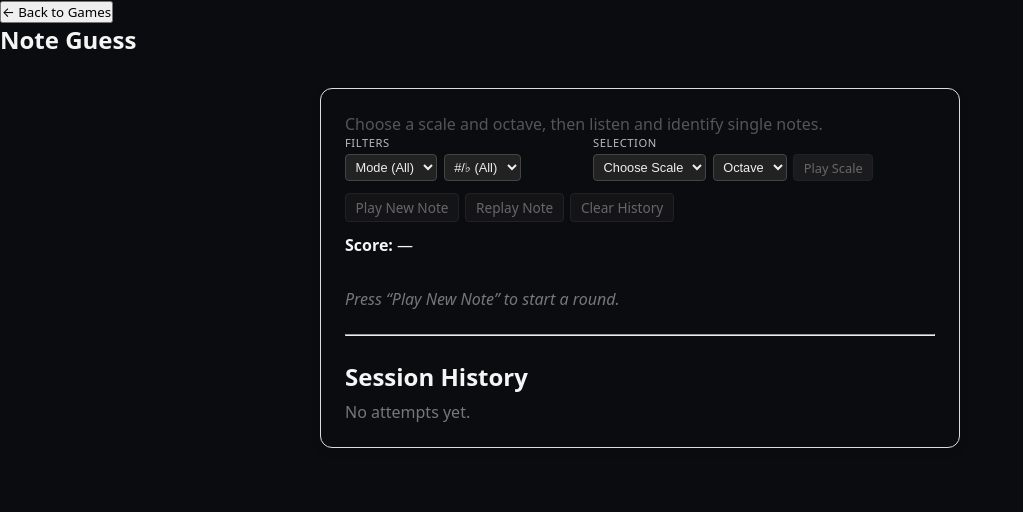
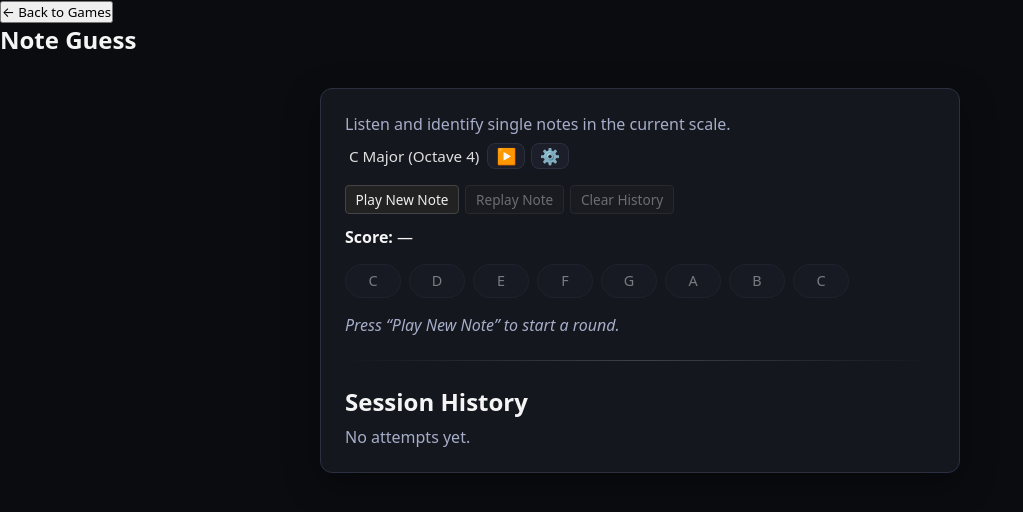
Before and after one commit to katiescott27/ear-training, a React (Vite) app: page / in a window 1280 px wide. Both pictures are taken after a click on the button "Note Guess". Shown: the top 512 px of the page, without its empty margins (0-1023 px from the left). Built offline with nearby package versions, Linux system fonts and the light colour scheme.

Commit message:
Refactors app into multiple game screens and separate scale choice screen

```diff
--- a/src/App.tsx
+++ b/src/App.tsx
@@ -1,21 +1,30 @@
 // src/App.tsx
+
 import React from 'react';
 import { useAppSelector } from './store/hooks';
 
 import GameMenu from './components/GameMenu';
 import GameScreen from './components/GameScreen';
+import ScaleSelectorScreen from './components/ScaleSelectorScreen';
 
 import './global.css';
 
 const App: React.FC = () => {
-  const activeGameId = useAppSelector((state) => state.ui.activeGameId);
+  const { activeGameId, isSelectingScale } = useAppSelector(
+    (state) => state.ui,
+  );
 
+  // No game selected yet: show game menu
   if (!activeGameId) {
-    // Screen 1: game selection menu
     return <GameMenu />;
   }
 
-  // Screen 2: specific game
+  // Game selected + user is changing scale: show full ScaleSelector screen
+  if (isSelectingScale) {
+    return <ScaleSelectorScreen />;
+  }
+
+  // Game selected, normal mode: show game screen with trainer
   return <GameScreen gameId={activeGameId} />;
 };
 
--- /dev/null
+++ b/src/components/CurrentScaleBar.module.css
@@ -0,0 +1,43 @@
+/* src/components/CurrentScaleBar.module.css */
+
+.row {
+  display: flex;
+  align-items: center;
+  gap: 0.5rem;
+  margin: 0.5rem 0 1rem;
+  padding: 0 0.25rem;
+}
+
+.text {
+  font-size: 0.95rem;
+  font-weight: 500;
+  color: var(--text-main, #f5f5f5);
+  opacity: 0.9;
+}
+
+.buttonGroup {
+  display: flex;
+  align-items: center;
+  gap: 0.35rem;
+}
+
+.iconButton {
+  padding: 0.25rem 0.5rem;
+  font-size: 1rem; /* makes icons clear */
+  border-radius: 8px;
+  border: 1px solid var(--border-subtle, #2b3040);
+  background-color: var(--bg-elevated-soft, #181a24);
+  color: var(--text-main, #f5f5f5);
+  cursor: pointer;
+  line-height: 1;
+}
+
+.iconButton:hover {
+  background-color: var(--accent-soft, rgba(77,163,255,0.15));
+}
+
+@media (max-width: 480px) {
+  .row {
+    flex-wrap: wrap;
+  }
+}
--- /dev/null
+++ b/src/components/CurrentScaleBar.tsx
@@ -0,0 +1,67 @@
+// src/components/CurrentScaleBar.tsx
+
+import React, { useMemo } from 'react';
+
+import {
+  buildScaleAtOctave,
+  type ScaleDef,
+} from '../audio/notes';
+
+import { playScaleSequence } from '../audio/playNote';
+import { useAppSelector, useAppDispatch } from '../store/hooks';
+import { openScaleSelector } from '../store/uiSlice';
+
+import styles from './CurrentScaleBar.module.css';
+
+const CurrentScaleBar: React.FC = () => {
+  const dispatch = useAppDispatch();
+
+  const { selectedScaleId, selectedOctave } = useAppSelector(
+    (state) => state.core
+  );
+
+  const activeScale: ScaleDef | null = useMemo(() => {
+    if (!selectedScaleId || selectedOctave == null) return null;
+    return buildScaleAtOctave(selectedScaleId, selectedOctave);
+  }, [selectedScaleId, selectedOctave]);
+
+  const label =
+    activeScale?.label ??
+    activeScale?.id ??
+    "C Major";
+
+  const handlePlayScale = () => {
+    if (!activeScale) return;
+    void playScaleSequence(activeScale.notes);
+  };
+
+  return (
+    <div className={styles.row}>
+      <span className={styles.text}>
+        {label} (Octave {selectedOctave})
+      </span>
+
+      <div className={styles.buttonGroup}>
+        <button
+          type="button"
+          className={styles.iconButton}
+          onClick={handlePlayScale}
+          aria-label="Play scale"
+        >
+          ▶️
+        </button>
+
+        <button
+          type="button"
+          className={styles.iconButton}
+          onClick={() => dispatch(openScaleSelector())}
+          aria-label="Change scale"
+        >
+          ⚙️
+        </button>
+      </div>
+    </div>
+  );
+};
+
+export default CurrentScaleBar;
--- a/src/components/IntervalTrainer.tsx
+++ b/src/components/IntervalTrainer.tsx
@@ -17,14 +17,13 @@ import {
   clearHistory,
 } from '../store/intervalSlice';
 
-import styles from './TrainerCommon.module.css';
+import styles from './TrainerCommon.module.css'; // shared trainer styles
 
-import ScaleSelector from './ScaleSelector';
+import CurrentScaleBar from './CurrentScaleBar';
 import SessionHistory from './SessionHistory';
 import ResultMessage from './ResultMessage';
 import IntervalGuessButtons from './IntervalGuessButtons';
 
-// Map "steps apart in the scale" -> interval label
 const INTERVAL_LABELS: Record<number, string> = {
   0: 'unison',
   1: '2nd',
@@ -35,11 +34,6 @@ const INTERVAL_LABELS: Record<number, string> = {
   6: '7th',
   7: 'octave',
 };
-
-function getRandomNote(notes: NoteDef[]): NoteDef {
-  const idx = Math.floor(Math.random() * notes.length);
-  return notes[idx];
-}
 
 const IntervalTrainer: React.FC = () => {
   const dispatch = useAppDispatch();
@@ -56,7 +50,6 @@ const IntervalTrainer: React.FC = () => {
     history,
   } = useAppSelector((state) => state.interval);
 
-  // Build the concrete scale from the selected id + octave
   const activeScale: ScaleDef | null = useMemo(() => {
     if (!selectedScaleId || selectedOctave == null) return null;
     return buildScaleAtOctave(selectedScaleId, selectedOctave);
@@ -69,19 +62,15 @@ const IntervalTrainer: React.FC = () => {
     firstNoteName !== null && secondNoteName !== null;
 
   const handlePlayInterval = () => {
-    if (!notes.length) return;
+    if (notes.length < 2) return;
 
-    const first = getRandomNote(notes);
-    let second = getRandomNote(notes);
+    // Always start from the lower root note of the scale
+    const first = notes[0];
 
-    // Optionally avoid unison if multiple notes exist
-    if (notes.length > 1) {
-      let safety = 0;
-      while (second.name === first.name && safety < 10) {
-        second = getRandomNote(notes);
-        safety += 1;
-      }
-    }
+    // Always go UP to another note in the scale (no unison)
+    const secondIndex =
+      1 + Math.floor(Math.random() * (notes.length - 1));
+    const second = notes[secondIndex];
 
     dispatch(
       startNewRound({
@@ -110,6 +99,7 @@ const IntervalTrainer: React.FC = () => {
     const i2 = notes.findIndex((n) => n.name === secondNoteName);
     if (i1 === -1 || i2 === -1) return;
 
+    // We always go up, but abs is fine/safe.
     const steps = Math.abs(i2 - i1);
     const correctLabel =
       INTERVAL_LABELS[steps] ?? `${steps} steps`;
@@ -117,7 +107,8 @@ const IntervalTrainer: React.FC = () => {
     const isCorrect = guessLabel === correctLabel;
     const ts = Date.now();
 
-    const playedDisplay = `${firstNoteName} → ${secondNoteName}`;
+    // Include the interval distance in the displayed "played" field
+    const playedDisplay = `${firstNoteName} → ${secondNoteName} (${correctLabel})`;
 
     dispatch(
       recordAttempt({
@@ -130,12 +121,6 @@ const IntervalTrainer: React.FC = () => {
 
     dispatch(clearIntervalNotes());
   };
-
-  const handlePlayScale = () => {
-    if (!activeScale) return;
-    void playScaleSequence(activeScale.notes);
-  };
-
 
   const handleClearIntervalHistory = () => {
     dispatch(clearHistory());
@@ -159,15 +144,12 @@ const IntervalTrainer: React.FC = () => {
 
   return (
     <div className={styles.container}>
-      {/* GameScreen already shows the title; you can keep this small or remove it */}
       <p className={styles.subtitle}>
-        Choose a scale and octave, then play and identify intervals.
+        Listen to two notes and identify the interval in the current scale.
       </p>
 
-      {/* Scale + octave selection (Play Scale button lives inside ScaleSelector now) */}
-      <ScaleSelector onPlayScale={handlePlayScale} />
+      <CurrentScaleBar />
 
-      {/* Interval game controls */}
       <div className={styles.controlsRow}>
         <button
           type="button"
@@ -204,9 +186,7 @@ const IntervalTrainer: React.FC = () => {
         onGuess={handleGuessInterval}
       />
 
-      {lastResult && (
-        <ResultMessage lastResult={lastResult} />
-      )}
+      {lastResult && <ResultMessage lastResult={lastResult} />}
 
       {!intervalActive && !lastResult && (
         <p className={styles.hintMessage}>
--- a/src/components/NoteTrainer.tsx
+++ b/src/components/NoteTrainer.tsx
@@ -8,10 +8,7 @@ import {
   type ScaleDef,
 } from '../audio/notes';
 
-import {
-  playFrequency,
-  playScaleSequence,
-} from '../audio/playNote';
+import { playFrequency } from '../audio/playNote';
 
 import { useAppDispatch, useAppSelector } from '../store/hooks';
 import {
@@ -23,7 +20,7 @@ import {
 
 import styles from './TrainerCommon.module.css';
 
-import ScaleSelector from './ScaleSelector';
+import CurrentScaleBar from './CurrentScaleBar';
 import ControlsRow from './ControlsRow';
 import GuessButtons from './GuessButtons';
 import ResultMessage from './ResultMessage';
@@ -48,7 +45,6 @@ const NoteTrainer: React.FC = () => {
     history,
   } = useAppSelector((state) => state.noteGuess);
 
-  // Build the concrete scale from the selected id + octave
   const activeScale: ScaleDef | null = useMemo(() => {
     if (!selectedScaleId || selectedOctave == null) return null;
     return buildScaleAtOctave(selectedScaleId, selectedOctave);
@@ -57,16 +53,8 @@ const NoteTrainer: React.FC = () => {
   const notes: NoteDef[] = activeScale?.notes ?? [];
   const canPlayNote = !!activeScale;
 
-  // === Play scale (delegated to ScaleSelector button) ===
-  const handlePlayScale = () => {
-    if (!activeScale) return;
-    void playScaleSequence(activeScale.notes);
-  };
-
-  // === NOTE GAME ===
-
   const handlePlayNewNote = () => {
-    if (!notes.length) return; // no scale/octave chosen yet
+    if (!notes.length) return;
     const note = getRandomNote(notes);
     dispatch(startNewRound({ noteName: note.name }));
     void playFrequency(note.freq);
@@ -119,13 +107,11 @@ const NoteTrainer: React.FC = () => {
 
   return (
     <div className={styles.container}>
-      {/* GameScreen shows the big title; this can be a softer subtitle */}
       <p className={styles.subtitle}>
-        Choose a scale and octave, then listen and identify single notes.
+        Listen and identify single notes in the current scale.
       </p>
 
-      {/* Scale + octave + Play Scale (button lives inside ScaleSelector) */}
-      <ScaleSelector onPlayScale={handlePlayScale} />
+      <CurrentScaleBar />
 
       <ControlsRow
         onPlayNewNote={handlePlayNewNote}
--- /dev/null
+++ b/src/components/ScaleSelectorScreen.tsx
@@ -0,0 +1,54 @@
+// src/components/ScaleSelectorScreen.tsx
+
+import React, { useMemo } from 'react';
+
+import {
+  buildScaleAtOctave,
+  type ScaleDef,
+} from '../audio/notes';
+import { playScaleSequence } from '../audio/playNote';
+
+import { useAppDispatch, useAppSelector } from '../store/hooks';
+import { closeScaleSelector } from '../store/uiSlice';
+
+import styles from './GameScreen.module.css';
+import ScaleSelector from './ScaleSelector';
+
+const ScaleSelectorScreen: React.FC = () => {
+  const dispatch = useAppDispatch();
+
+  const { selectedScaleId, selectedOctave } = useAppSelector(
+    (state) => state.core,
+  );
+
+  const activeScale: ScaleDef | null = useMemo(() => {
+    if (!selectedScaleId || selectedOctave == null) return null;
+    return buildScaleAtOctave(selectedScaleId, selectedOctave);
+  }, [selectedScaleId, selectedOctave]);
+
+  const handlePlayScale = () => {
+    if (!activeScale) return;
+    void playScaleSequence(activeScale.notes);
+  };
+
+  return (
+    <div className={styles.screenRoot}>
+      <header className={styles.header}>
+        <button
+          type="button"
+          className={styles.backButton}
+          onClick={() => dispatch(closeScaleSelector())}
+        >
+          ← Back to game
+        </button>
+        <h2 className={styles.title}>Choose scale &amp; octave</h2>
+      </header>
+
+      <main className={styles.content}>
+        <ScaleSelector onPlayScale={handlePlayScale} />
+      </main>
+    </div>
+  );
+};
+
+export default ScaleSelectorScreen;
--- a/src/components/TrainerCommon.module.css
+++ b/src/components/TrainerCommon.module.css
@@ -4,8 +4,9 @@
   margin: 2rem auto;
   padding: 1.5rem;
   border-radius: 12px;
-  border: 1px solid #ddd;
-  box-shadow: 0 4px 12px rgba(0, 0, 0, 0.06);
+  border: 1px solid var(--border-subtle, #2b3040);
+  background-color: var(--bg-elevated, #141620);
+  box-shadow: 0 12px 35px rgba(0, 0, 0, 0.35);
   font-family: system-ui, -apple-system, BlinkMacSystemFont, sans-serif;
 }
 
@@ -15,57 +16,7 @@
 
 .subtitle {
   margin-top: 0;
-  color: #555;
-}
-
-/* Scale selector row */
-.scaleRow {
-  margin-top: 0.5rem;
-  margin-bottom: 1rem;
-  display: flex;
-  align-items: center;
-  gap: 0.5rem;
-  flex-wrap: wrap;
-}
-
-.scaleLabel {
-  display: inline-block;
-}
-
-.scaleControls {
-  display: flex;
-  align-items: stretch;
-  gap: 0.5rem;
-}
-
-.scaleSelect,
-.scaleReplayButton {
-  height: 100%;
-  padding: 0 0.75rem;
-  box-sizing: border-box;
-  font-size: 1rem;
-}
-
-.scaleSelect {
-  cursor: pointer;
-}
-
-.scaleReplayButton {
-  cursor: pointer;
-}
-
-.scaleHint {
-  font-size: 0.85rem;
-  color: #777;
-}
-
-/* Controls row */
-.controlsRow {
-  margin-bottom: 1rem;
-}
-
-.controlsRow button {
-  margin-right: 0.5rem;
+  color: var(--text-muted, #a6adc8);
 }
 
 /* Score */
@@ -81,30 +32,69 @@
   margin-bottom: 1rem;
 }
 
+/* This is the key bit: make the buttons look good */
+.guessButtonsRow button {
+  padding: 0.4rem 0.8rem;
+  min-width: 3.5rem;
+  border-radius: 999px;
+  border: 1px solid var(--border-subtle, #2b3040);
+  background-color: var(--bg-elevated-soft, #181a24);
+  color: var(--text-main, #f5f5f5);
+  font-size: 0.9rem;
+  cursor: pointer;
+  transition: background-color 0.12s ease, transform 0.08s ease,
+    box-shadow 0.12s ease, border-color 0.12s ease;
+}
+
+.guessButtonsRow button:hover:not(:disabled) {
+  background-color: var(--accent-soft, rgba(77, 163, 255, 0.15));
+  border-color: var(--accent, #4da3ff);
+  box-shadow: 0 0 0 1px rgba(77, 163, 255, 0.3);
+  transform: translateY(-1px);
+}
+
+.guessButtonsRow button:active:not(:disabled) {
+  transform: translateY(0);
+  box-shadow: none;
+}
+
+.guessButtonsRow button:disabled {
+  opacity: 0.45;
+  cursor: not-allowed;
+}
+
 /* Result text */
 .resultMessage {
   margin-bottom: 1rem;
 }
 
 .resultCorrect {
-  color: green;
+  color: var(--success, #4cd964);
   margin: 0;
 }
 
 .resultIncorrect {
-  color: red;
+  color: var(--danger, #ff4d6a);
   margin: 0;
 }
 
 .hintMessage {
   margin-top: 1rem;
   font-style: italic;
-  color: #777;
+  color: var(--text-muted, #a6adc8);
 }
 
 /* Divider */
 .divider {
   margin: 1.5rem 0;
+  border: none;
+  height: 1px;
+  background: linear-gradient(
+    to right,
+    transparent,
+    rgba(255, 255, 255, 0.18),
+    transparent
+  );
 }
 
 /* History */
@@ -114,7 +104,7 @@
 }
 
 .historyEmpty {
-  color: #777;
+  color: var(--text-muted, #a6adc8);
 }
 
 .historyContainer {
@@ -135,13 +125,13 @@
 }
 
 .historyTable td {
-  border-top: 1px solid #eee;
+  border-top: 1px solid rgba(255, 255, 255, 0.06);
 }
 
 .historyResultCorrect {
-  color: green;
+  color: var(--success, #4cd964);
 }
 
 .historyResultIncorrect {
-  color: red;
+  color: var(--danger, #ff4d6a);
 }
--- a/src/store/coreSlice.ts
+++ b/src/store/coreSlice.ts
@@ -12,8 +12,8 @@ export interface CoreState {
 
 const initialState: CoreState = {
   mode: 'singleNote',
-  selectedScaleId: '',
-  selectedOctave: null,
+  selectedScaleId: 'c-major',
+  selectedOctave: 4,
 };
 
 const coreSlice = createSlice({
--- a/src/store/uiSlice.ts
+++ b/src/store/uiSlice.ts
@@ -4,11 +4,13 @@ import { createSlice, type PayloadAction } from '@reduxjs/toolkit';
 export type GameId = 'noteGuess' | 'intervalTrainer';
 
 interface UiState {
-  activeGameId: GameId | null; // null = show main menu
+  activeGameId: GameId | null;   // null = show main menu
+  isSelectingScale: boolean;     // true = show full ScaleSelector screen
 }
 
 const initialState: UiState = {
   activeGameId: null,
+  isSelectingScale: false,
 };
 
 const uiSlice = createSlice({
@@ -17,12 +19,27 @@ const uiSlice = createSlice({
   reducers: {
     selectGame(state, action: PayloadAction<GameId>) {
       state.activeGameId = action.payload;
+      state.isSelectingScale = false;
     },
     backToMenu(state) {
       state.activeGameId = null;
+      state.isSelectingScale = false;
+    },
+    openScaleSelector(state) {
+      state.isSelectingScale = true;
+    },
+    closeScaleSelector(state) {
+      state.isSelectingScale = false;
     },
   },
 });
 
-export const { selectGame, backToMenu } = uiSlice.actions;
+export const {
+  selectGame,
+  backToMenu,
+  openScaleSelector,
+  closeScaleSelector,
+} = uiSlice.actions;
+
 export const uiReducer = uiSlice.reducer;
+export default uiReducer;
```
